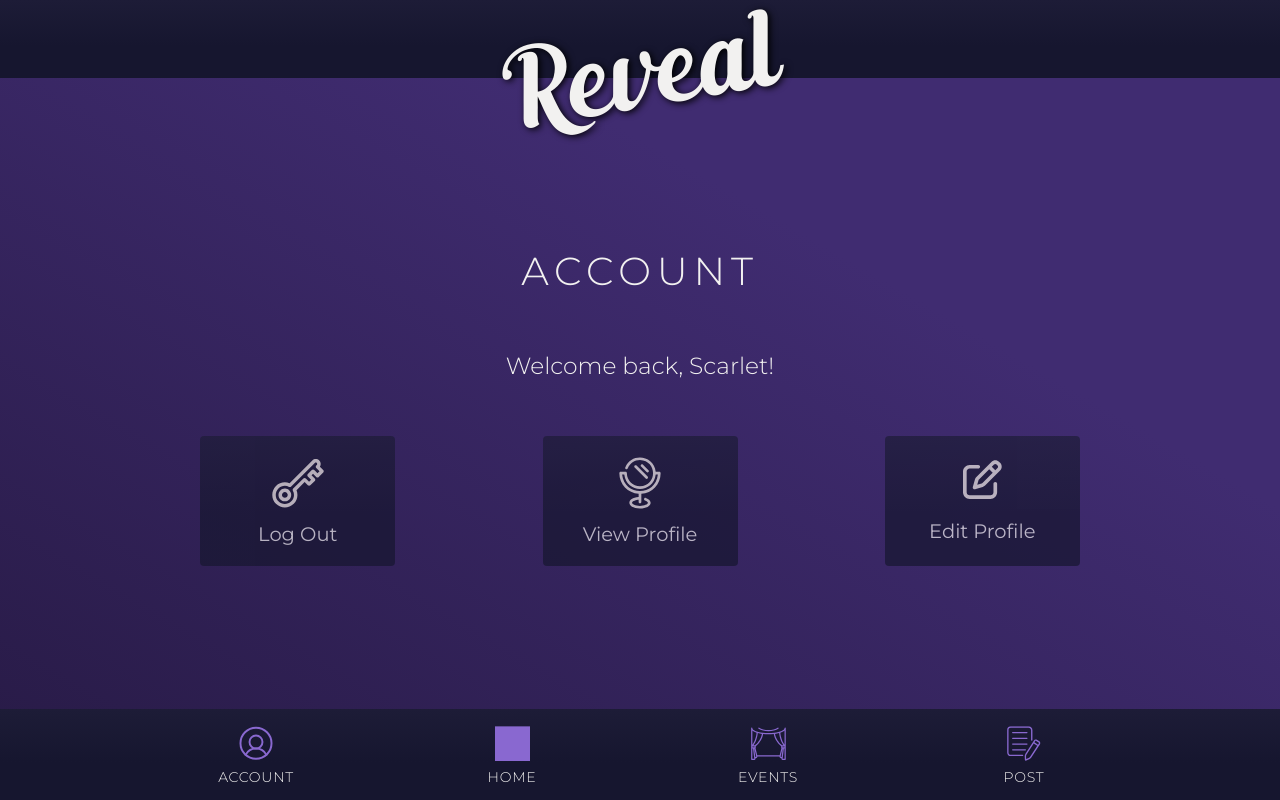
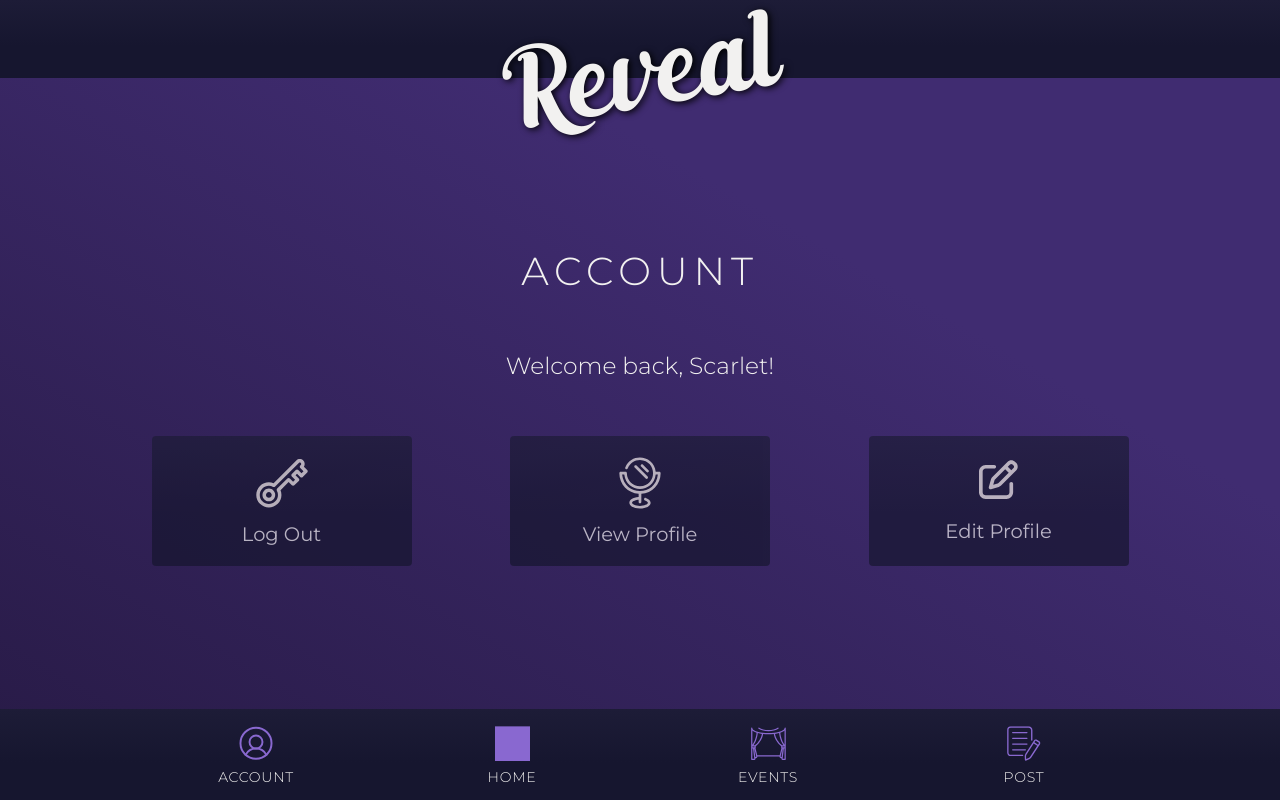
Before and after one commit to jacquikeating/reveal, a React (Vite) app: page /account in a window 1280 px wide. Built offline with nearby package versions, Linux system fonts and the light colour scheme; no server answers; grey boxes are pictures that could not be loaded.

Commit message:
Increased button size on AccountPage

```diff
--- a/src/pages/AccountPage/AccountPage.scss
+++ b/src/pages/AccountPage/AccountPage.scss
@@ -42,13 +42,19 @@
 
         &:hover {
             opacity: 1;
-            transform: scale(1.05)
+            transform: scale(1.05);
+            cursor: pointer;
         }
 
         @include tablet {
             min-width: 15rem;
             max-width: 15rem;
             font-size: 1.5rem;
+        }
+
+        @include desktop {
+            min-width: 20rem;
+            max-width: 20rem;
         }
     }
 
```
